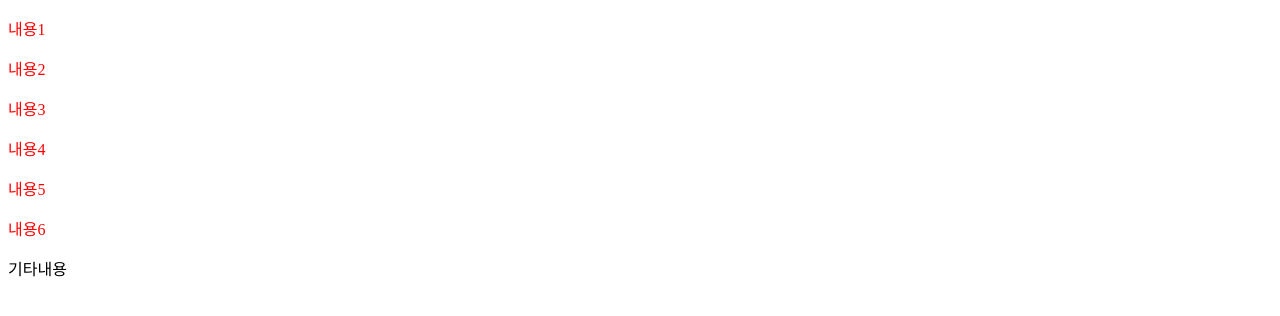
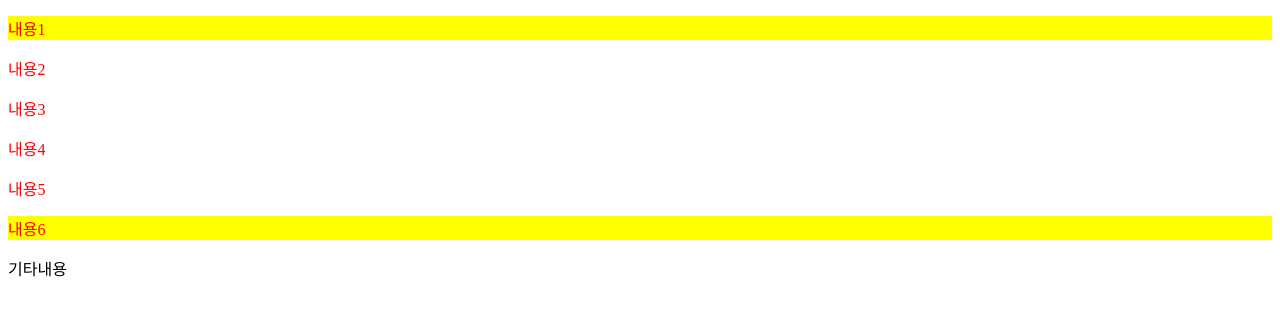
Before and after one commit to coconut510/webKH, a plain HTML site: page HTML/HTML_prac/html/WebContent/css0423.html in a window 1280 px wide. Drawn offline with Linux system fonts and the light colour scheme.

Commit message:
이어서2

```diff
--- a/HTML/HTML_prac/html/WebContent/css0423.html
+++ b/HTML/HTML_prac/html/WebContent/css0423.html
@@ -4,7 +4,8 @@
 <meta charset="UTF-8">
 <title>[제목입력]</title>
 <style>
-    p[id~="test"]{color : red;}
+    p[id~="test"]{color: red;}
+    p[class|="class"]{background-color : yellow;}
 </style>
 </head>
     <body>
```
